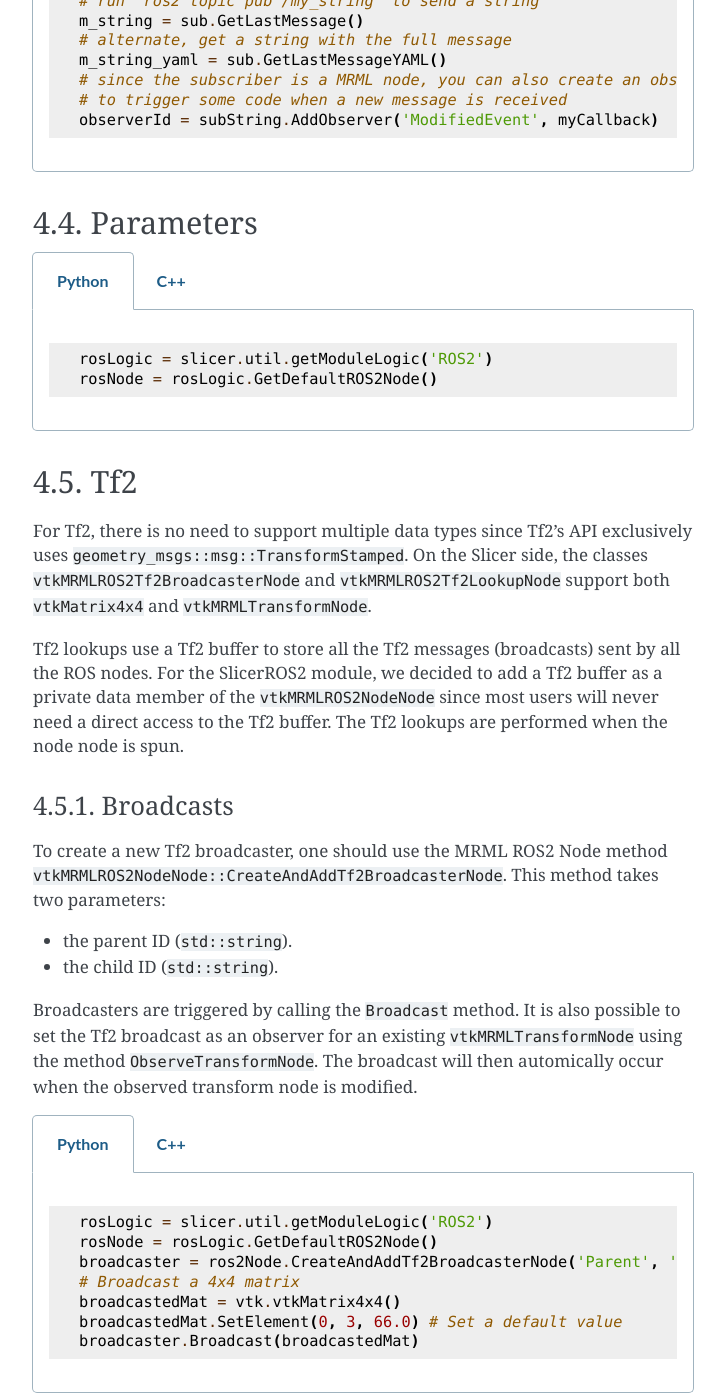
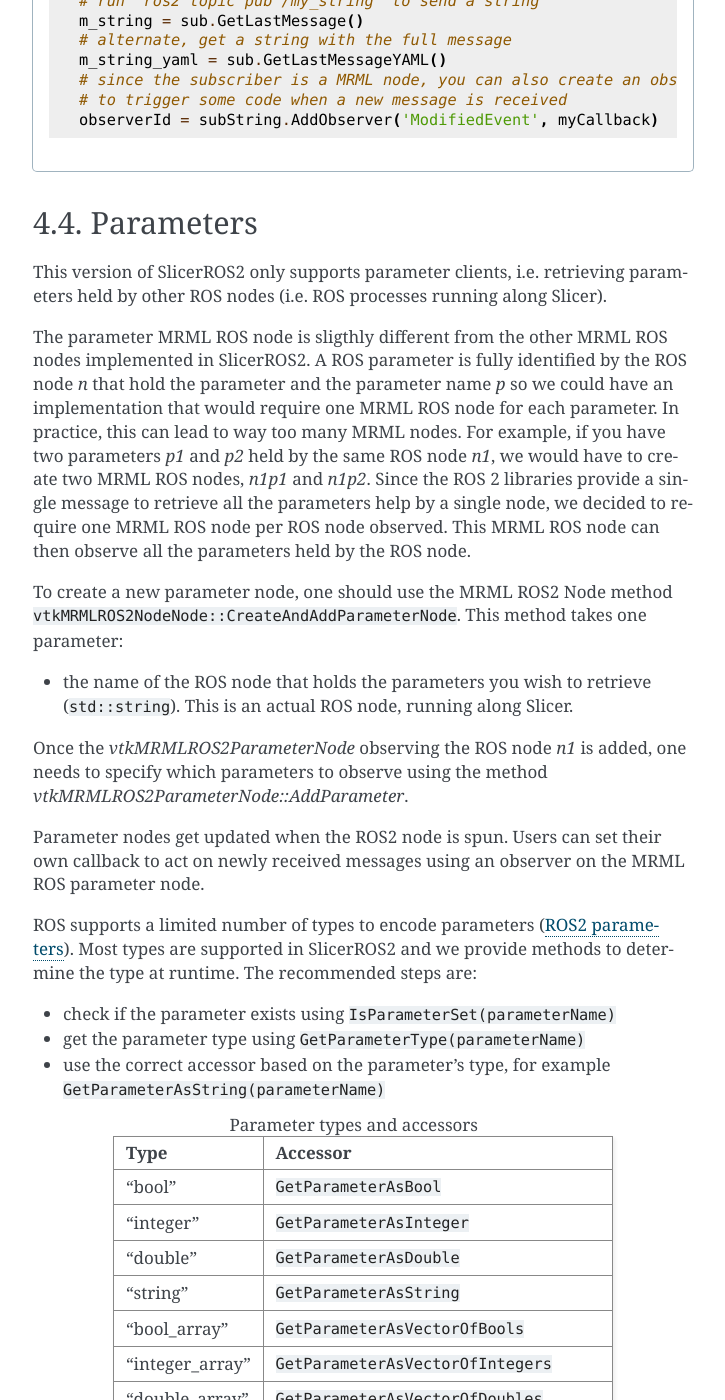
Before and after one commit to rosmed/slicer_ros2_module, a Sphinx documentation site: the page built from docs/pages/mrml-ros-nodes.rst, in a window 1280 px wide and 1400 px high, scrolled down 4760 px. Shown: the whole window, without its empty margins (387-1112 px from the left). Built offline with Sphinx 7.4.7, drawn with Linux system fonts in a browser that asks for light colours; some of the changed text lies outside the part shown.

Commit message:
doc: work in progress

```diff
--- a/docs/pages/mrml-ros-nodes.rst
+++ b/docs/pages/mrml-ros-nodes.rst
@@ -329,6 +329,78 @@
 Parameters
 ==========
 
+This version of SlicerROS2 only supports parameter clients,
+i.e. retrieving parameters held by other ROS nodes (i.e. ROS processes
+running along Slicer).
+
+The parameter MRML ROS node is sligthly different from the other MRML
+ROS nodes implemented in SlicerROS2.  A ROS parameter is fully
+identified by the ROS node *n* that hold the parameter and the
+parameter name *p* so we could have an implementation that would
+require one MRML ROS node for each parameter.  In practice, this can
+lead to way too many MRML nodes.  For example, if you have two
+parameters *p1* and *p2* held by the same ROS node *n1*, we would have
+to create two MRML ROS nodes, *n1p1* and *n1p2*.  Since the ROS 2
+libraries provide a single message to retrieve all the parameters help
+by a single node, we decided to require one MRML ROS node per ROS node
+observed.  This MRML ROS node can then observe all the parameters held
+by the ROS node.
+
+To create a new parameter node, one should use the MRML ROS2 Node
+method ``vtkMRMLROS2NodeNode::CreateAndAddParameterNode``.  This
+method takes one parameter:
+
+* the name of the ROS node that holds the parameters you wish to
+  retrieve (``std::string``).  This is an actual ROS node, running
+  along Slicer.
+
+Once the `vtkMRMLROS2ParameterNode` observing the ROS node *n1* is
+added, one needs to specify which parameters to observe using the
+method `vtkMRMLROS2ParameterNode::AddParameter`.
+
+Parameter nodes get updated when the ROS2 node is spun.  Users can
+set their own callback to act on newly received messages using an
+observer on the MRML ROS parameter node.
+
+ROS supports a limited number of types to encode parameters (`ROS2
+parameters
+<https://docs.ros.org/en/galactic/Concepts/About-ROS-2-Parameters.html>`_).
+Most types are supported in SlicerROS2 and we provide methods to
+determine the type at runtime.  The recommended steps are:
+
+* check if the parameter exists using ``IsParameterSet(parameterName)``
+* get the parameter type using ``GetParameterType(parameterName)``
+* use the correct accessor based on the parameter's type, for example
+  ``GetParameterAsString(parameterName)``
+
+.. list-table:: Parameter types and accessors
+   :widths: 30 70
+   :header-rows: 1
+
+   * - Type
+     - Accessor
+   * - "bool"
+     - ``GetParameterAsBool``
+   * - "integer"
+     - ``GetParameterAsInteger``
+   * - "double"
+     - ``GetParameterAsDouble``
+   * - "string"
+     - ``GetParameterAsString``
+   * - "bool_array"
+     - ``GetParameterAsVectorOfBools``
+   * - "integer_array"
+     - ``GetParameterAsVectorOfIntegers``
+   * - "double_array"
+     - ``GetParameterAsVectorOfDoubles``
+   * - "string_array"
+     - ``GetParameterAsVectorOfStrings``
+
+For convenience, we also provide the method
+``vtkMRMLROS2ParameterNode::PrintParameter`` which will provide a
+human readable description of the parameter whatever the type is
+(using ``std::string``).
+
 .. tabs::
 
    .. tab:: **Python**
@@ -337,13 +409,43 @@
 
          rosLogic = slicer.util.getModuleLogic('ROS2')
          rosNode = rosLogic.GetDefaultROS2Node()
+         # setup to get parameter robot_description from node state_publisher
+         parameterNode = rosNode.CreateAndAddParameterNode('state_publisher')
+         parameterNode.AddParameter('robot_description')
+         # check if parameter is set, C++ example is more detailled
+         if parameterNode.IsParameterSet('robot_description'):
+           # then check the type
+           if parameterNode.GetParameterType('robot_description') == 'string':
+             robotDescription = parameterNode.GetParameterAsString('robot_description')
 
    .. tab:: **C++**
 
+      Setup:
+
       .. code-block:: C++
 
-         rosNode;
+         // setup to get parameter robot_description from node state_publisher
+         auto parameterNode = rosNode->CreateAndAddParameterNode("state_publisher");
+         parameterNode->AddParameter("robot_description");
+         // add a callback
+         parameterNode->AddObserver(vtkMRMLROS2ParameterNode::ParameterModifiedEvent,
+                                    this, &myClassType::Callback);
 
+      Callback:
+
+      .. code-block:: C++
+
+         // ideally in callback but can be used in a busy loop
+         if (!parameterNode->IsParameterSet("robot_description")) {
+           vtkErrorMacro(<< "parameter \"robot_description\" is not set");
+           return;
+         }
+         if (parameterNode->GetParameterType("robot_description") != "string") {
+           std::string outType = parameterNode->GetParameterType("robot_description");
+           vtkErrorMacro(<< "parameter \"robot_description\" is of type " << outType << " and not string.");
+           return;
+         }
+         std::string robotDescription = parameterNode->GetParameterAsString("robot_description");
 
 ===
 Tf2
@@ -431,8 +533,8 @@
          rosLogic = slicer.util.getModuleLogic('ROS2')
          rosNode = rosLogic.GetDefaultROS2Node()
          lookupNode = self.ros2Node.CreateAndAddTf2LookupNode('Parent', 'Child')
-	 # get the transform "manually"
-	 lookupMat = lookupNode.GetMatrixTransformToParent()
+         # get the transform "manually"
+         lookupMat = lookupNode.GetMatrixTransformToParent()
          # or use an observer
          observerId = lookupNode.AddObserver(slicer.vtkMRMLTransformNode.TransformModifiedEvent, observer.Callback)
 
```
